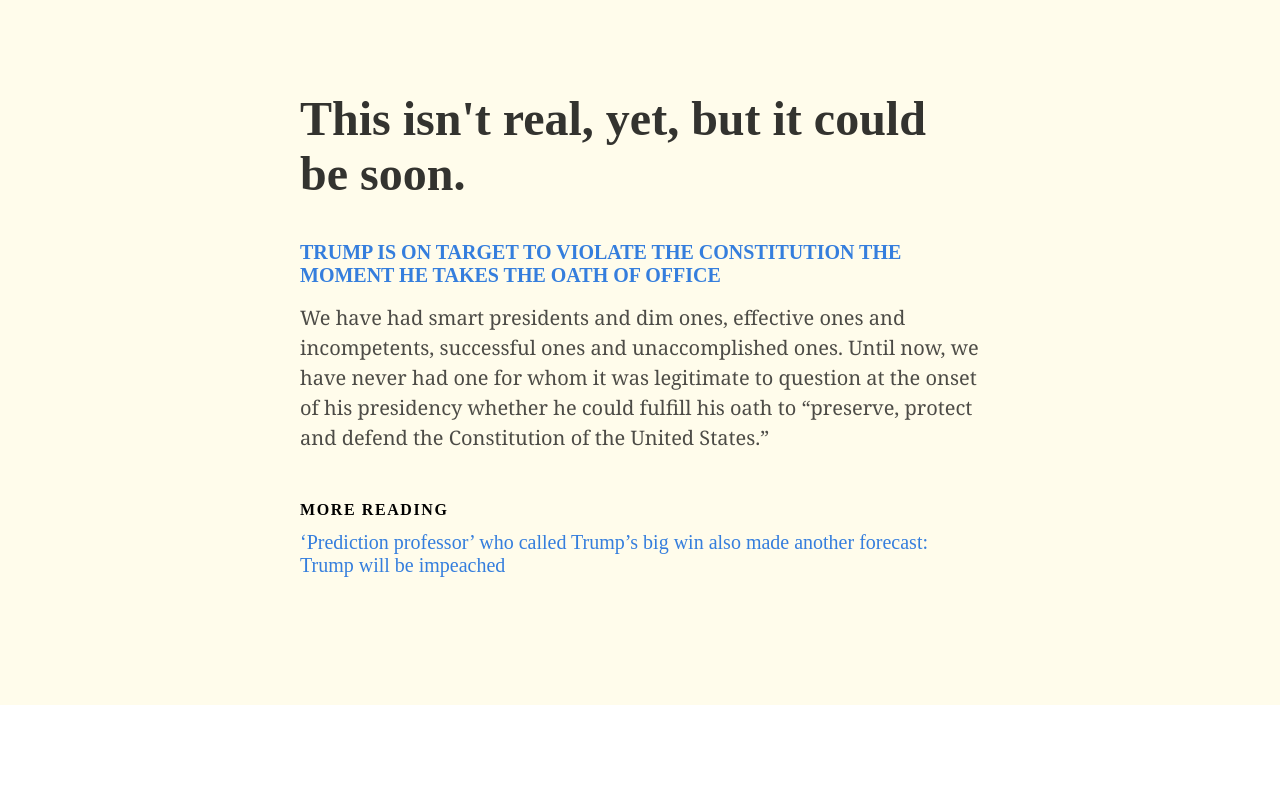
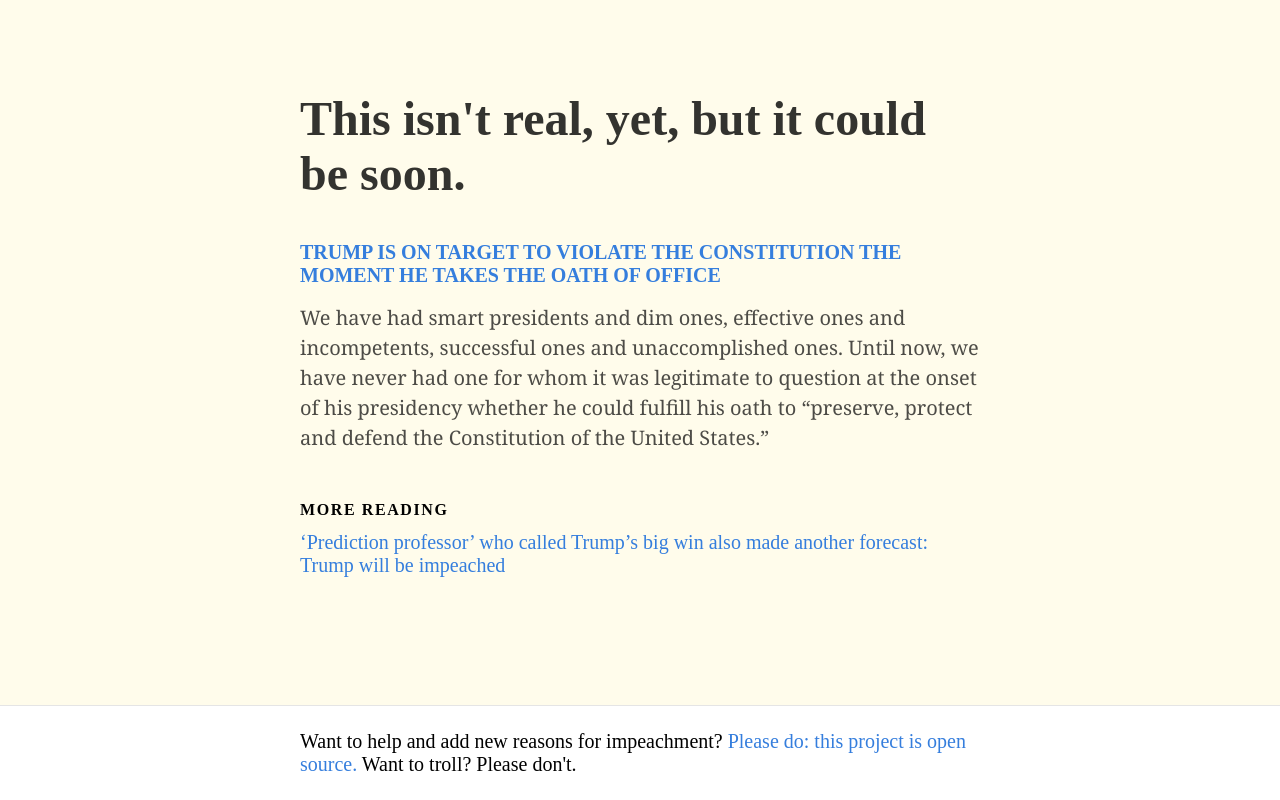
Before and after one commit to tmcw/trump.mistakes, a plain HTML site: page index.html in a window 1280 px wide. Shown: the part 1366-2166 px from the top of the page. Before the commit the page ends 2071 px from the top, so only its background shows below. Drawn offline with nearby package versions, Linux system fonts and the light colour scheme.

Commit message:
Contribute link

```diff
--- a/index.html
+++ b/index.html
@@ -132,6 +132,13 @@
       <a class='link blue' href='https://www.washingtonpost.com/news/the-fix/wp/2016/11/11/prediction-professor-who-called-trumps-big-win-also-made-another-forecast-trump-will-be-impeached/'>‘Prediction professor’ who called Trump’s big win also made another forecast: Trump will be impeached</a>
     </div>
   </article>
+  <article class='pa2 bt b--black-10'>
+    <div class='center measure-wide f4 pv3-ns'>
+      Want to help and add new reasons for impeachment?
+      <a class='link blue' href='https://github.com/tmcw/trump.mistakes'>Please do: this project is open source.</a>
+      Want to troll? Please don't.
+    </div>
+  </div>
   <script>
 function setSpan(span) {
   document.body.classList.forEach(function (klass) {
```
